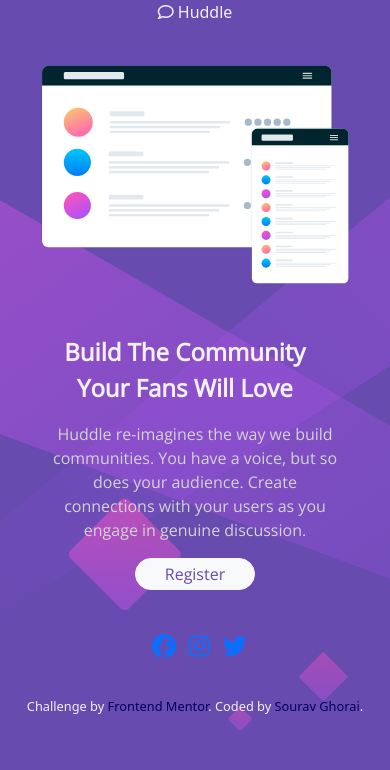
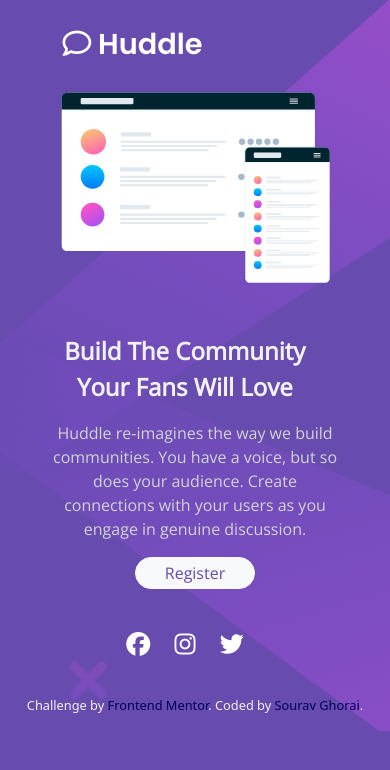
Before and after one commit to Sourav-Ghorai/Huddle-landing-page-Fronted-mentor-, a plain HTML site: page index.html in a window 390 px wide. Drawn offline with nearby package versions, Linux system fonts and the light colour scheme.

Commit message:
Update style.css

```diff
--- a/css/style.css
+++ b/css/style.css
@@ -5,22 +5,34 @@ body{
   background-size: cover;
   color:#F1F1F1;
 }
-h3{
+img{
+  width:85%;
+  height: auto;
+  padding:4% 0 0 7%;
+  position:relative;
+}
+i{
+  padding-right:20px;
+  font-size: 2vw;
+  color:#fff;
+}
+
+/* Heading Section */
+
+.heading{
+  color:#fff;
   font-family:'Poppins', sans-serif;
   font-weight:bold;
   font-size: 2.7vw;
-  padding:3% 0 0 4%;
+  padding: 3% 0 0 4%;
+  text-decoration: none;
 }
-img{
-  width:90%;
-  height: auto;
-  padding:6.5% 0 0 7.5%;
-  position:relative;
+.heading:hover{
+  color:hsl(300, 69%, 71%);
 }
-i{
-  padding-left:3%;
-  font-size: 2vw;
-}
+
+/* Text */
+
 .description{
   font-family:'Open Sans', sans-serif;
   padding:6% 8% 0 0;
@@ -34,41 +46,64 @@ i{
   color:#D3D3D3;
   font-size: 1.3vw;
 }
+
+/* Register Button */
+
 .btn{
   padding:1% 10%;
   color:hsl(257, 40%, 49%);
   border-radius: 20px;
 }
 .btn:hover{
+  color:#fff;
   background-color:hsl(300, 69%, 71%);
 }
+
+/* Social Icons */
+
 .icon{
-  padding:22% 0 0 60%;
+  padding:16% 0 0 63%;
 }
+.fa-facebook:hover{
+  color:#0070ff;
+}
+.fa-instagram:hover{
+  color:#cd486b;
+}
+.fa-twitter:hover{
+  color: #00acee;
+}
+/* Footer */
 
 .attribution {
   font-size: 0.8rem;
   text-align: center;
-  margin-top:1%;
 }
 .attribution a {
    color: #00005C;
    text-decoration: none;
 }
+.attribution a:hover{
+  color:#009EFF;
+}
+
+/* Media Query */
+
 @media (max-width:995px){
   body{
-    background-image: url("../images/bg-mobile.svg");
-    background-color: hsl(257, 40%, 49%);
-    background-repeat: no-repeat;
     text-align: center;
-  }
-  h3{
-    text-align: left;
-    margin: 5% 0 0 2.3%;
-    font-size: 1.8rem;
   }
   img{
     padding:6% 5%;
+    width:80%;
+  }
+  i{
+    font-size: 1.5rem;
+  }
+  .heading{
+    text-align: left;
+    margin: 3% 0 0 12%;
+    font-size: 1.8rem;
   }
   .description{
     padding:6% 15% 5%;
@@ -82,11 +117,7 @@ i{
   .icon{
     padding:15% 0 0;
   }
-  i{
-    font-size: 1.5rem;
-  }
   .attribution{
     margin-top: 0;
   }
-
 }
```
